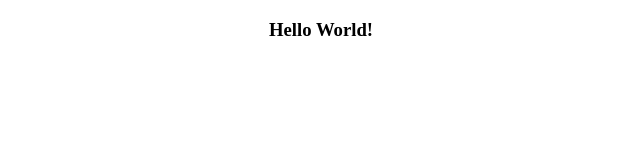
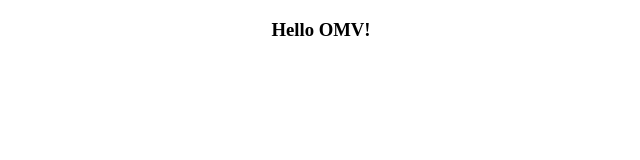
Before and after one commit to alcantara64/Omv-frontEnd, an Angular app: page / in a window 1280 px wide. Shown: the top 160 px of the page, without its empty margins (319-959 px from the left). Built offline with nearby package versions, Linux system fonts and the light colour scheme.

Commit message:
Hello omv
Signed-off-by: Jesupelumi Adetunji <jadetunji@eminenttechnology.com>

```diff
--- a/src/app/app.component.html
+++ b/src/app/app.component.html
@@ -1,6 +1,6 @@
 <!--The content below is only a placeholder and can be replaced.-->
 <div style="text-align:center">
-  <h3>Hello World!</h3>
+  <h3>Hello OMV!</h3>
 </div>
 
 <router-outlet></router-outlet>
```
